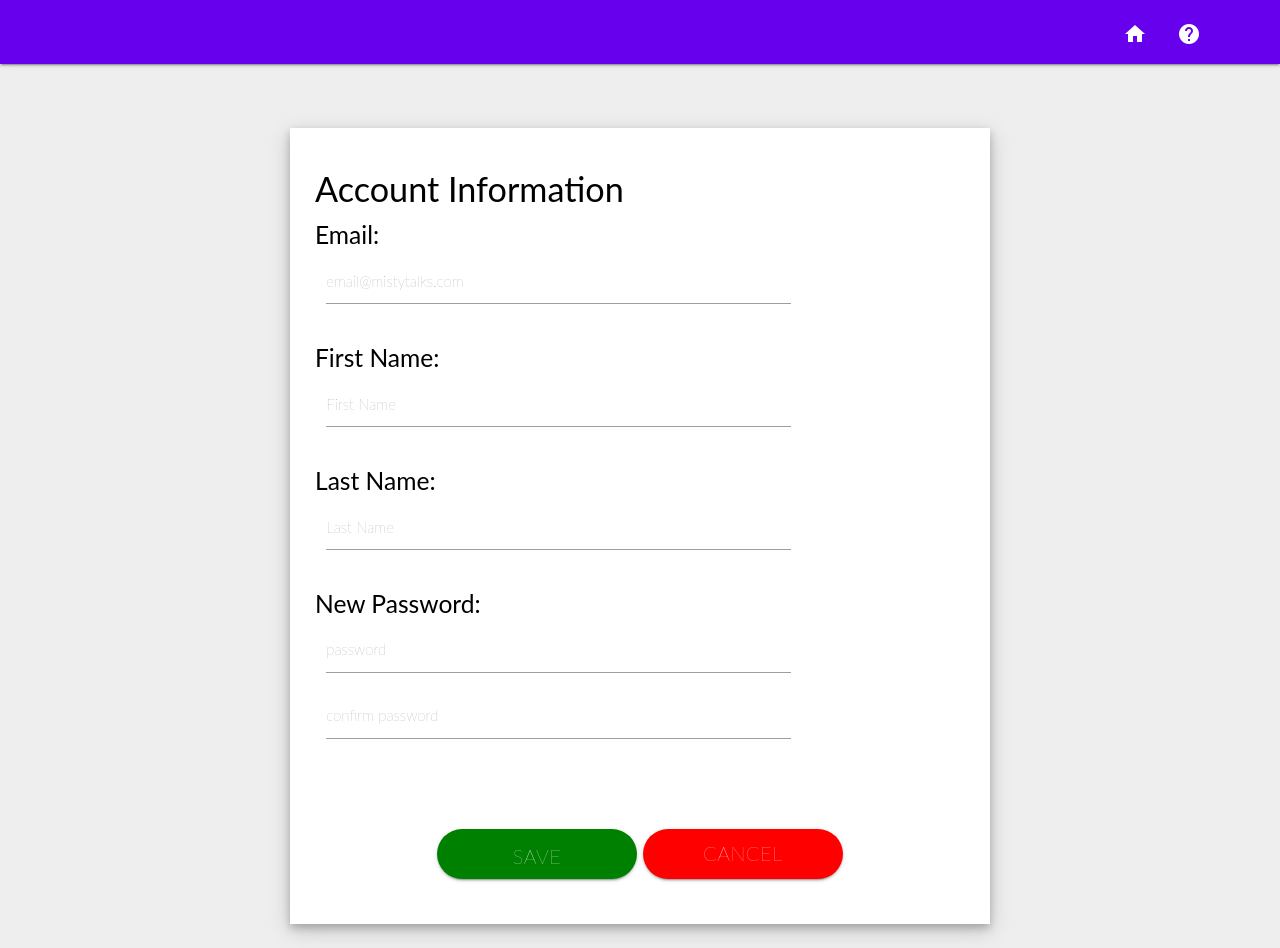
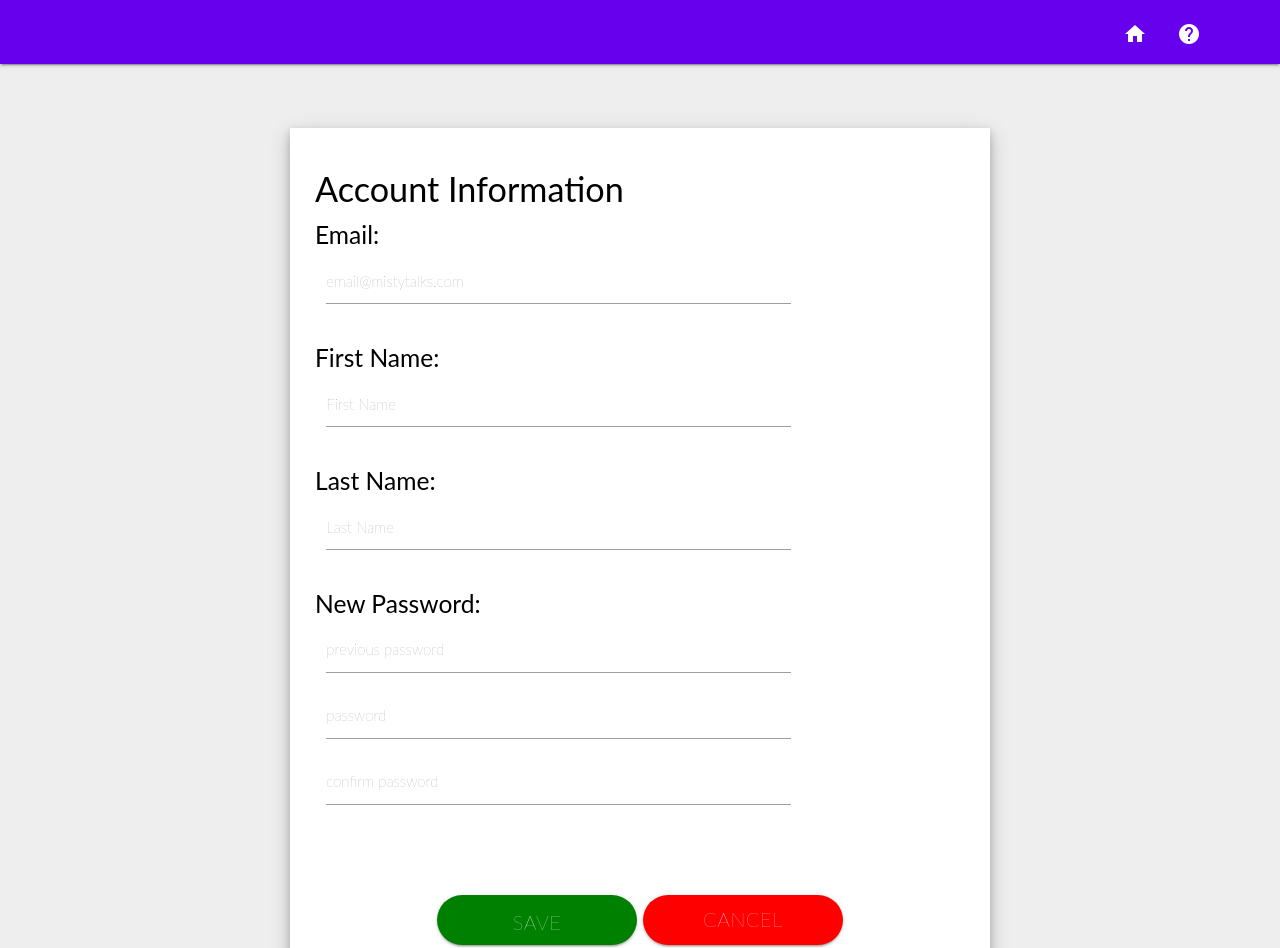
Before and after one commit to FrederickEngelhardt/mistyTalks-server, a website: page public/account_preferences.html in a window 1280 px wide. Shown: the top 948 px of the page. Drawn offline with nearby package versions, Linux system fonts and the light colour scheme.

Commit message:
added a verify password section

```diff
--- a/public/account_preferences.html
+++ b/public/account_preferences.html
@@ -71,15 +71,16 @@
         </div>
         <!-- End Last Name -->
 
-        <!--user email -->
+        <!--user password -->
         <h5>New Password:</h5>
         <div class="row">
           <div class="col s9 m9 l9">
+            <input type="password" id="previous_password" value="" placeholder="previous password">
             <input type="password" id="password" name="email" value="" placeholder="password">
-            <input type="password" id="confirm_password" name="email" value="" placeholder="confirm password">
+            <input type="password" id="confirm_password" name="email" placeholder="confirm password">
           </div>
         </div>
-        <!-- end of user email  -->
+        <!-- end of user password  -->
 
         <!-- Form submit/exit buttons here.  -->
         <div class="row center">
```
